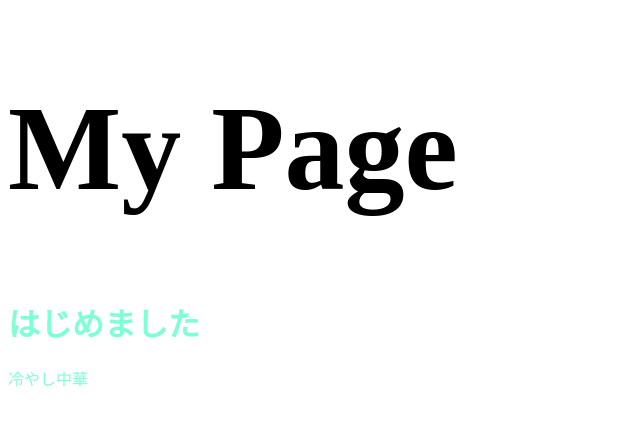
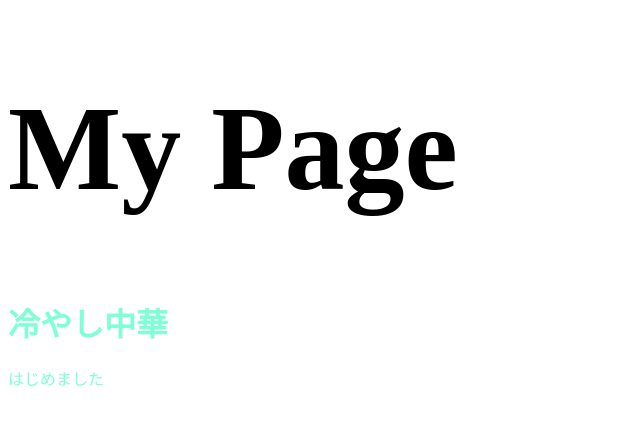
Before and after one commit to pz226/mypage, a plain HTML site: page index.html in a window 1280 px wide. Shown: the whole page, without its empty margins (0-640 px from the left). Drawn offline with Linux system fonts and the light colour scheme.

Commit message:
Update index.html

```diff
--- a/index.html
+++ b/index.html
@@ -7,9 +7,9 @@
     </head>
     <body>
     <div class="practice">
-        <h1>はじめました</h1>
+        <h1>冷やし中華</h1>
 
-        <p>冷やし中華</p>
+        <p>はじめました</p>
     </div>
     </body>
 </html>
```
